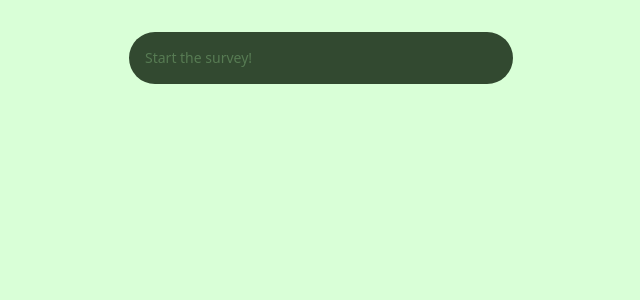
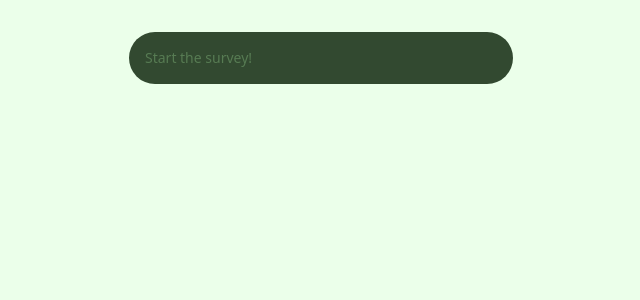
Before and after one commit to pnxl/senangsegar, a Nuxt app: page / in a window 1280 px wide. Shown: the top 300 px of the page, without its empty margins (319-959 px from the left). Built offline with nearby package versions, Linux system fonts and the light colour scheme.

Commit message:
fix: incorrect brand colours

```diff
--- a/tailwind.config.js
+++ b/tailwind.config.js
@@ -16,8 +16,8 @@ module.exports = {
           darker: "#577B53",
           dark: "#90C38B",
           light: "#BAF1B5",
-          lighter: "#CCFFC9",
-          lightest: "#D9FFD7",
+          lighter: "#D9FFD7",
+          lightest: "#EBFFEA",
         },
       },
     },
```
